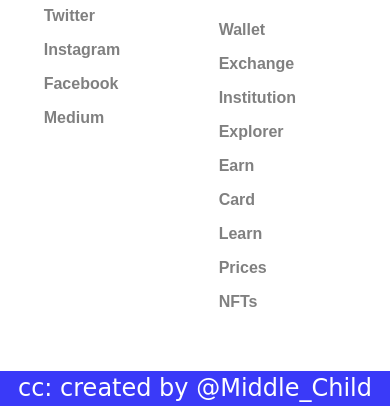
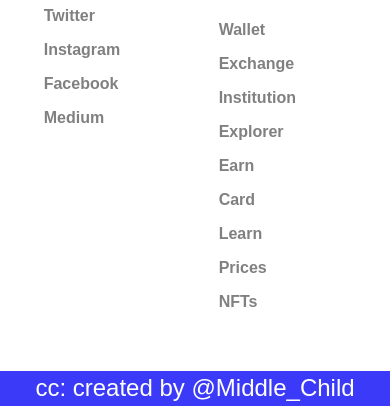
Before and after one commit to MahvelUyom/blockchain, a plain HTML site: page index.html in a window 390 px wide. Shown: the part 5874-6280 px from the top of the page. Drawn offline with Linux system fonts and the light colour scheme.

Commit message:
Update style.css

```diff
--- a/style.css
+++ b/style.css
@@ -307,7 +307,7 @@ footer h3{
 .foot p{
     font-size: 1.5rem;
     color: white;
-    font-family: cursive;
+    font-family:cursive;
 }
 
 @media (max-width:620px) {
@@ -332,4 +332,7 @@ footer h3{
     .block h1{
         font-size: 1.3rem;
     }
+    .foot p{
+        font-family:sans-serif;
+    }
 }
```
